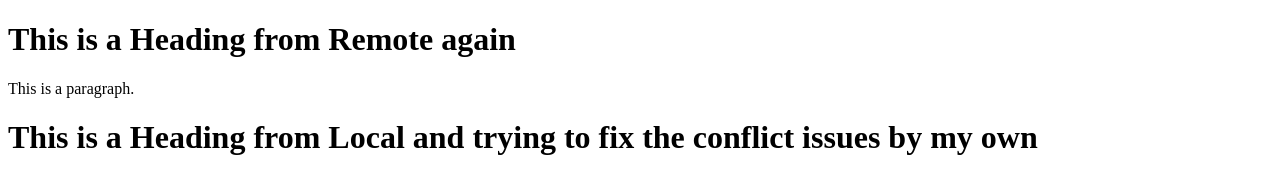
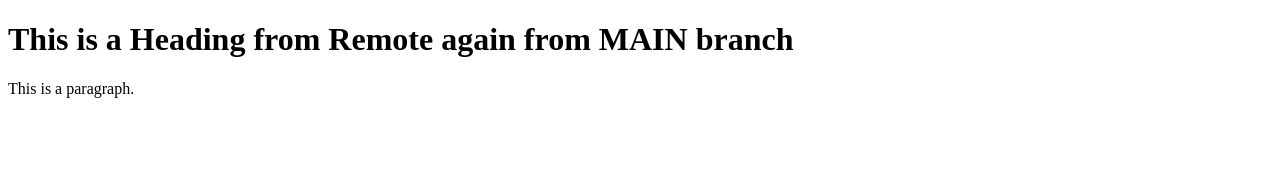
Before and after one commit to varachappa/amigos-GIT, a plain HTML site: page index.html in a window 1280 px wide. Drawn offline with Linux system fonts and the light colour scheme.

Commit message:
Update index.html

```diff
--- a/index.html
+++ b/index.html
@@ -5,11 +5,8 @@
 </head>
 <body>
 
-
-<h1>This is a Heading from Remote again </h1>
+<h1>This is a Heading from Remote again  from MAIN branch </h1>
 <p>This is a paragraph.</p>
-<h1>This is a Heading from Local and trying to fix the conflict issues by my own </h1>
-
 
 </body>
 </html>
```
